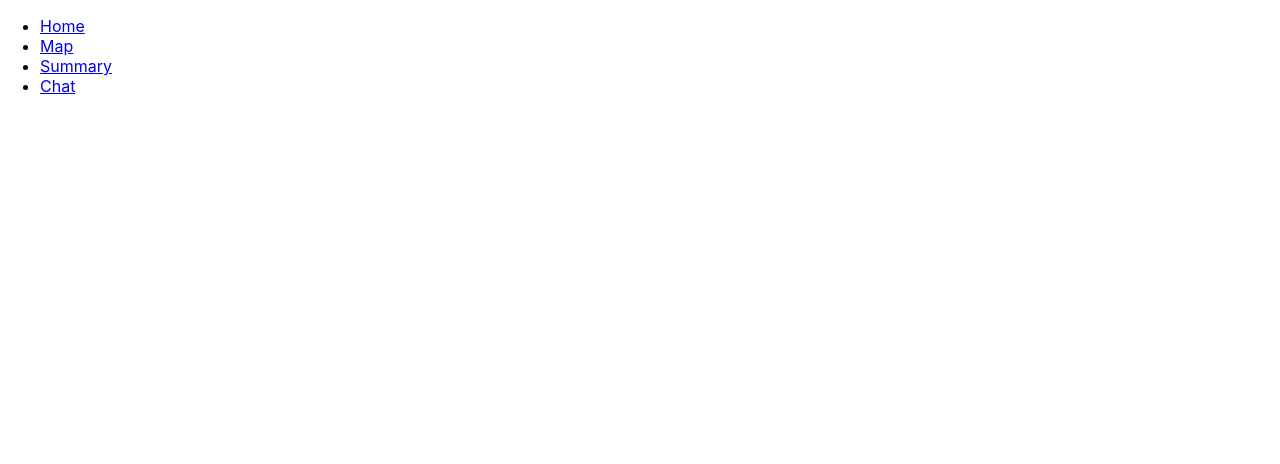
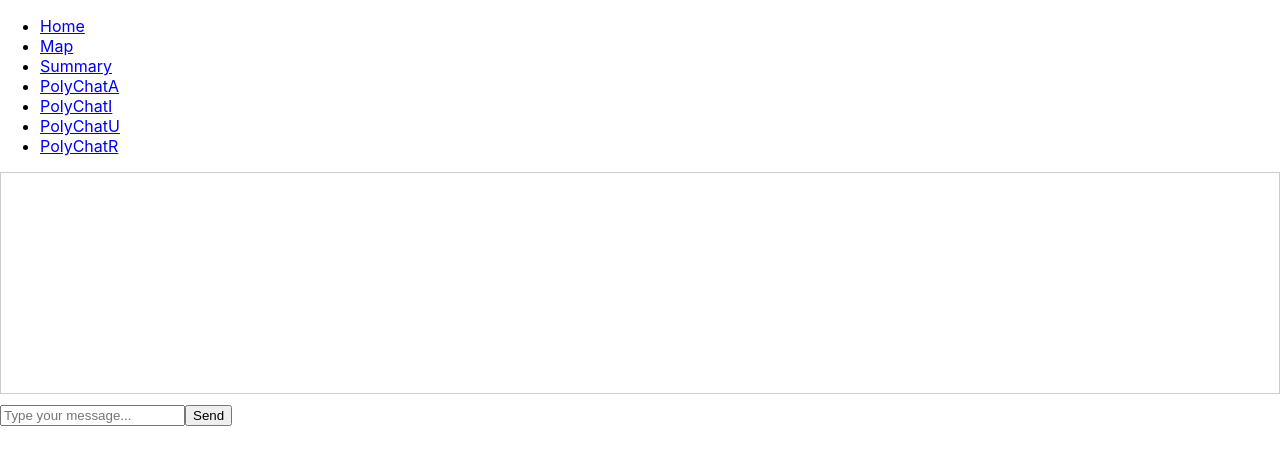
Before and after one commit to alexdeloire/data-science-frontend, a React (Create React App) app: page /PolyChatA in a window 1280 px wide. Shown: the top 464 px of the page. Built offline with nearby package versions, Linux system fonts and the light colour scheme.

Commit message:
all models

```diff
--- a/src/App.js
+++ b/src/App.js
@@ -20,7 +20,16 @@ function NavBar() {
           <Link to="/summary">Summary</Link>
         </li>
         <li>
-          <Link to="/chat">Chat</Link>
+          <Link to="/PolyChatA">PolyChatA</Link>
+        </li>
+        <li>
+          <Link to="/PolyChatI">PolyChatI</Link>
+        </li>
+        <li>
+          <Link to="/PolyChatU">PolyChatU</Link>
+        </li>
+        <li>
+          <Link to="/PolyChatR">PolyChatR</Link>
         </li>
       </ul>
     </nav>
@@ -35,7 +44,10 @@ function App() {
         <Route path="/">
           <Route index element={<Home />} />
           <Route path="/map" element={<Map />} />
-          <Route path="/chat" element={<ModelChat />} />
+          <Route path="/PolyChatA" element={<ModelChat model="PolyChatA" />} />
+          <Route path="/PolyChatI" element={<ModelChat model="PolyChatI" />} />
+          <Route path="/PolyChatU" element={<ModelChat model="PolyChatU" />} />
+          <Route path="/PolyChatR" element={<ModelChat model="PolyChatR" />} />
           <Route path="/summary" element={<Summary />} />
         </Route>
       </Routes>
--- a/src/components/ModelChat.js
+++ b/src/components/ModelChat.js
@@ -1,9 +1,34 @@
-import React, { useState } from 'react';
+import React, { useState, useEffect } from 'react';
 import axios from 'axios';
 
-const ModelChat = () => {
+const ModelChat = (props) => {
+
+  const dict_url = {
+    "PolyChatA": "http://localhost:8000/predict_sectorPolyChatA/",
+    "PolyChatI": "http://localhost:8000/predict_sectorPolyChatI/",
+    "PolyChatU": "http://localhost:8000/predict_sectorPolyChatU/",
+    "PolyChatR": "http://localhost:8000/predict_sectorPolyChatR/",
+  }
+
+  const dict_question = {
+    "PolyChatA": "Quel est la filière pour laquelle un cours de INSERT était absent et aurait été utile ?",
+    "PolyChatI": "Quel est la filière pour laquelle le cours de INSERT était inutile ?",
+    "PolyChatU": "Quel est la filière pour laquelle le cours de INSERT était utile ?",
+    "PolyChatR": "Quel est la filière pour laquelle le cours de INSERT devrait être renforcé ou appronfondi ?",
+  }
+
   const [inputMessage, setInputMessage] = useState('');
   const [messages, setMessages] = useState([]);
+  const [url, setUrl] = useState(dict_url[props.model]);
+  const [question, setQuestion] = useState(dict_question[props.model]);
+
+  useEffect(() => {
+    // Update the URL and Question when the model prop changes
+    setUrl(dict_url[props.model]);
+    setQuestion(dict_question[props.model]);
+    // Clear the messages when the model prop changes
+    setMessages([]);
+  }, [props.model]);
 
   const handleInputChange = (e) => {
     setInputMessage(e.target.value);
@@ -12,12 +37,12 @@ const ModelChat = () => {
   const handleSendMessage = () => {
     if (inputMessage.trim() === '') return;
 
-    axios.post('http://localhost:8000/predict_sector/', { query: inputMessage })
+    axios.post(url, { query: inputMessage })
       .then((response) => {
         const botResponse = response.data.predicted_sector;
-        console.log('User input:', inputMessage);
+        console.log('User input:', question.replace("INSERT", inputMessage));
         console.log('Bot response:', botResponse);
-        setMessages([...messages, { text: inputMessage, type: 'user' }, { text: botResponse, type: 'bot' }]);
+        setMessages([...messages, { text: question.replace("INSERT", inputMessage), type: 'user' }, { text: botResponse, type: 'bot' }]);
         setInputMessage('');
       })
       .catch((error) => console.error('Error sending message:', error));
```
